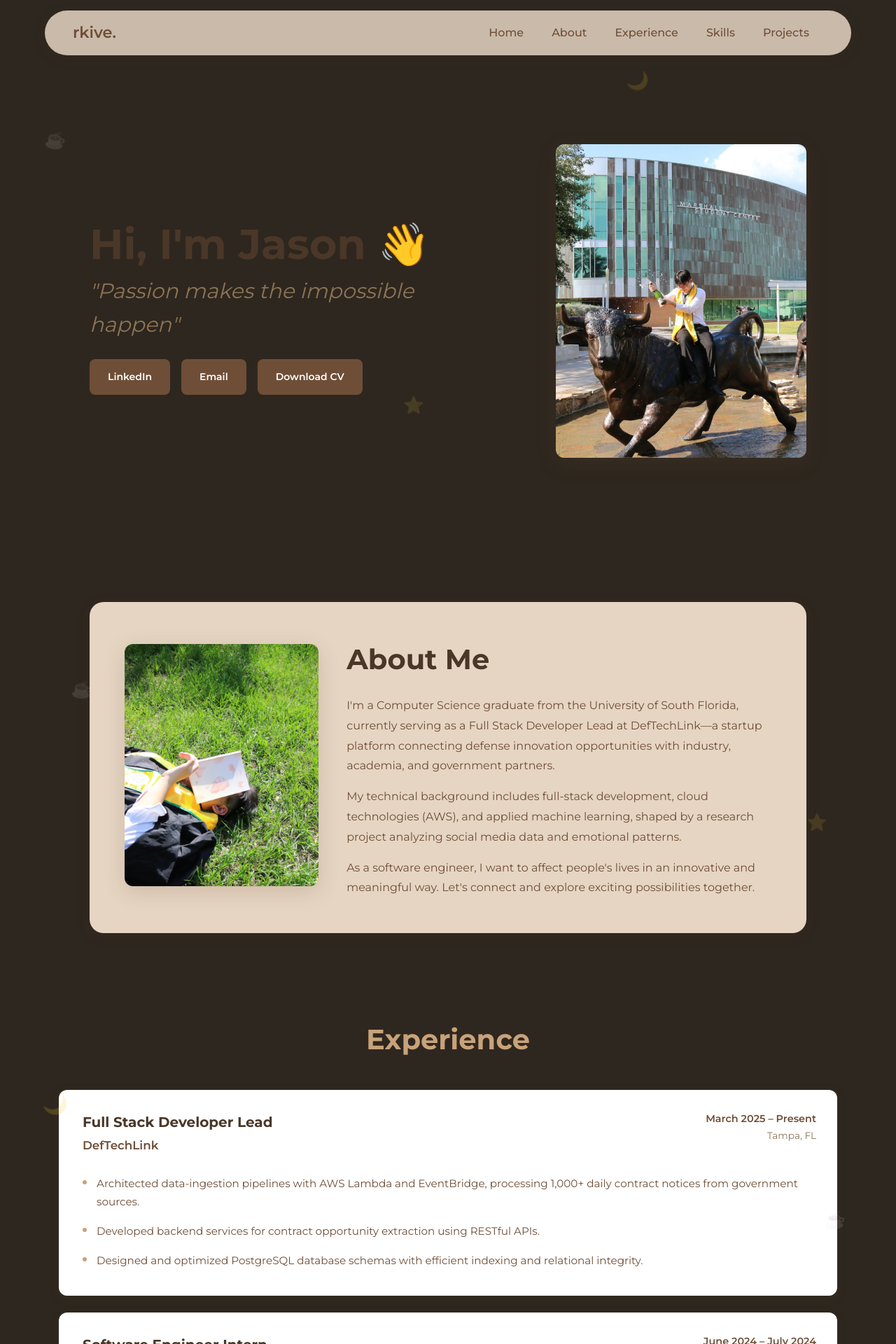
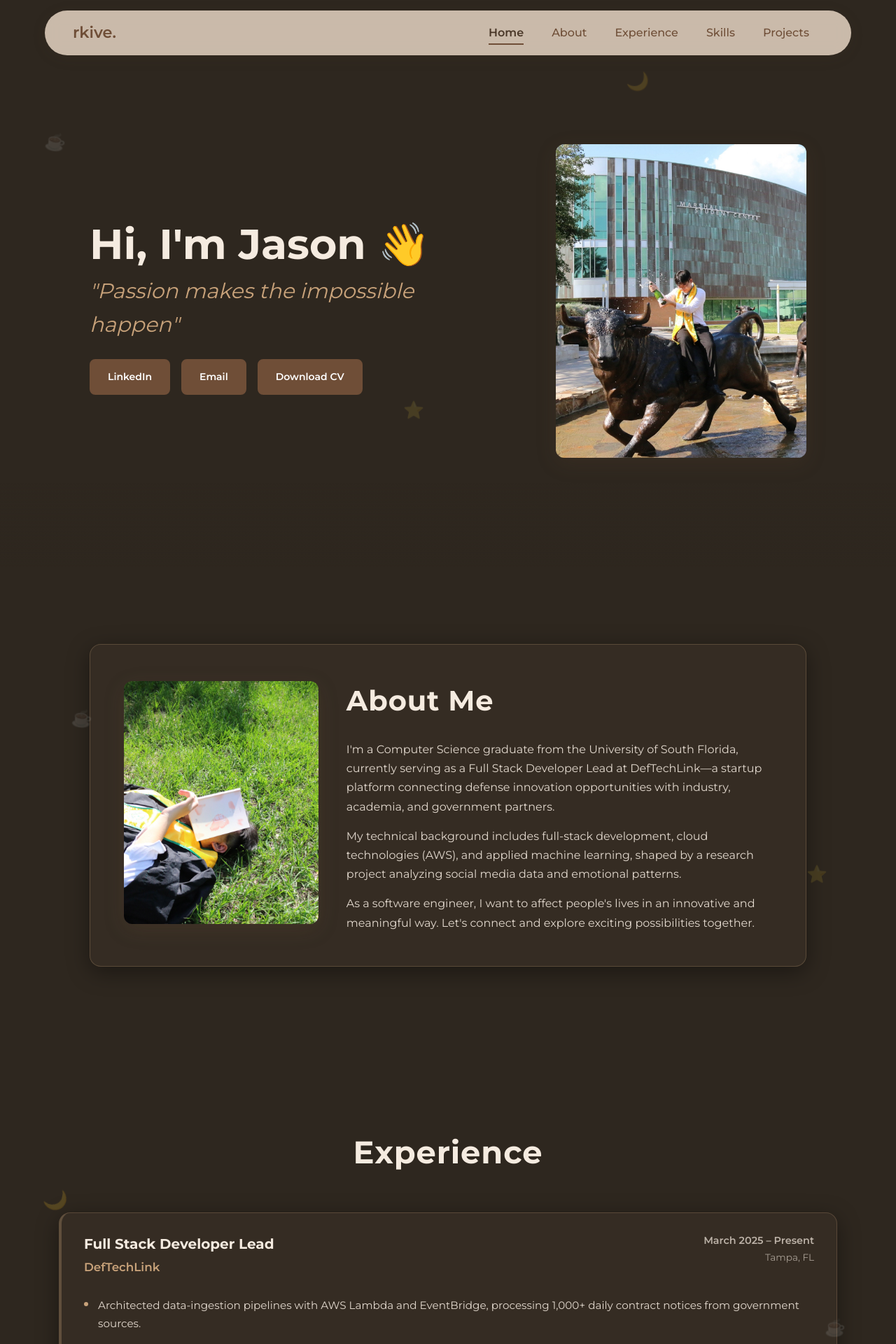
Before and after one commit to jaguan2/personal-portfolio, a React (Vite) app: page / in a window 1280 px wide. Shown: the top 1920 px of the page at 70% size. Built offline with nearby package versions, Linux system fonts and the light colour scheme.

Commit message:
updated visuals and UIUX designs based on chatgpt critiques

```diff
--- a/index.html
+++ b/index.html
@@ -2,10 +2,30 @@
 <html lang="en">
   <head>
     <meta charset="UTF-8" />
-    <link rel="icon" type="image/png" href="/src/assets/logo.png" />
+    <link rel="icon" type="image/png" href="/logo.png" />
     <meta name="viewport" content="width=device-width, initial-scale=1.0" />
+
+    <!-- SEO Meta Tags -->
+    <meta name="description" content="Jason Guan - Full Stack Developer building data pipelines and product experiences. View my portfolio, projects, and experience." />
+    <meta name="keywords" content="Jason Guan, Full Stack Developer, Software Engineer, React, AWS, Python, Portfolio" />
+    <meta name="author" content="Jason Guan" />
+
+    <!-- Open Graph / Social Media -->
+    <meta property="og:type" content="website" />
+    <meta property="og:title" content="Jason Guan | Full Stack Developer" />
+    <meta property="og:description" content="Full Stack Developer building data pipelines and product experiences. View my portfolio, projects, and experience." />
+    <meta property="og:image" content="/logo.png" />
+
+    <!-- Twitter Card -->
+    <meta name="twitter:card" content="summary" />
+    <meta name="twitter:title" content="Jason Guan | Full Stack Developer" />
+    <meta name="twitter:description" content="Full Stack Developer building data pipelines and product experiences." />
+
+    <!-- Theme Color -->
+    <meta name="theme-color" content="#2E271F" />
+
     <link href="https://fonts.googleapis.com/css2?family=Montserrat:wght@300;400;500;600;700&display=swap" rel="stylesheet">
-    <title>Jason | Portfolio</title>
+    <title>Jason Guan | Full Stack Developer</title>
   </head>
   <body>
     <div id="root"></div>
--- a/src/App.css
+++ b/src/App.css
@@ -103,3 +103,28 @@ html {
     opacity: 0.2;
   }
 }
+
+/* Scroll reveal animations */
+.reveal {
+  opacity: 0;
+  transform: translateY(30px);
+  transition: opacity 0.6s ease-out, transform 0.6s ease-out;
+}
+
+.reveal.visible {
+  opacity: 1;
+  transform: translateY(0);
+}
+
+/* Focus states for accessibility */
+a:focus-visible,
+button:focus-visible {
+  outline: 2px solid #c8a27a;
+  outline-offset: 2px;
+}
+
+/* Selection styling */
+::selection {
+  background: rgba(200, 162, 122, 0.3);
+  color: #f5ebe0;
+}
--- a/src/App.jsx
+++ b/src/App.jsx
@@ -1,3 +1,4 @@
+import Navbar from './components/Navbar'
 import Header from './components/Header'
 import About from './components/About'
 import Experience from './components/Experience'
@@ -9,6 +10,7 @@ import './App.css'
 function App() {
   return (
     <>
+      <Navbar />
       <Header />
       <About />
       <Experience />
--- a/src/components/About.css
+++ b/src/components/About.css
@@ -1,5 +1,5 @@
 #about {
-  padding: 50px 0;
+  padding: 100px 0 120px;
   color: #f5ebe0;
   position: relative;
   overflow: hidden;
@@ -23,10 +23,11 @@
 }
 
 .about-box {
-  background: #e6d5c3;
-  border-radius: 20px;
-  padding: 50px;
-  box-shadow: 0 4px 20px rgba(111, 78, 55, 0.1);
+  background: rgba(60, 50, 40, 0.5);
+  border: 1px solid rgba(200, 162, 122, 0.25);
+  border-radius: 16px;
+  padding: 48px;
+  box-shadow: 0 8px 32px rgba(0, 0, 0, 0.4);
 }
 
 .row {
@@ -60,17 +61,19 @@
 }
 
 .about-col-2 h1 {
-  margin-bottom: 20px;
-  color: #4a3728;
+  margin-bottom: 24px;
+  color: #f5ebe0;
   font-size: 2.5rem;
   font-weight: 700;
+  letter-spacing: 0.02em;
 }
 
 .about-col-2 p {
-  line-height: 1.8;
-  color: #6f4e37;
+  line-height: 1.7;
+  color: rgba(245, 235, 224, 0.9);
   margin-bottom: 15px;
   font-size: 1rem;
+  max-width: 65ch;
 }
 
 .about-col-2 p:last-child {
--- a/src/components/Experience.css
+++ b/src/components/Experience.css
@@ -1,5 +1,5 @@
 #experience {
-  padding: 60px 5% 80px;
+  padding: 100px 5% 120px;
   color: #f5ebe0;
   position: relative;
   overflow: hidden;
@@ -27,10 +27,11 @@
 
 #experience h1 {
   text-align: center;
-  margin-bottom: 40px;
-  color: #c8a27a;
-  font-size: 2.5rem;
+  margin-bottom: 50px;
+  color: #f5ebe0;
+  font-size: 2.8rem;
   font-weight: 700;
+  letter-spacing: 0.02em;
 }
 
 #experience .container {
@@ -42,21 +43,22 @@
 .experience-timeline {
   display: flex;
   flex-direction: column;
-  gap: 24px;
+  gap: 20px;
 }
 
 .experience-card {
-  background: #fff;
-  border-radius: 12px;
-  padding: 30px;
-  box-shadow: 0 4px 15px rgba(111, 78, 55, 0.1);
+  background: rgba(60, 50, 40, 0.5);
+  border: 1px solid rgba(200, 162, 122, 0.25);
+  border-radius: 16px;
+  padding: 28px 32px;
+  box-shadow: 0 8px 32px rgba(0, 0, 0, 0.4);
   transition: transform 0.3s ease, box-shadow 0.3s ease;
-  border-left: 4px solid transparent;
+  border-left: 4px solid rgba(200, 162, 122, 0.3);
 }
 
 .experience-card:hover {
-  transform: translateY(-5px);
-  box-shadow: 0 12px 30px rgba(111, 78, 55, 0.18);
+  transform: translateY(-4px);
+  box-shadow: 0 12px 40px rgba(0, 0, 0, 0.5);
   border-left-color: #c8a27a;
 }
 
@@ -69,7 +71,7 @@
 }
 
 .experience-header h3 {
-  color: #4a3728;
+  color: #f5ebe0;
   font-size: 1.25rem;
   font-weight: 700;
   margin-bottom: 4px;
@@ -77,11 +79,11 @@
 }
 
 .experience-card:hover .experience-header h3 {
-  color: #6f4e37;
+  color: #c8a27a;
 }
 
 .company {
-  color: #6f4e37;
+  color: #c8a27a;
   font-size: 1.05rem;
   font-weight: 600;
   transition: color 0.3s ease;
@@ -98,14 +100,14 @@
 
 .period {
   display: block;
-  color: #6f4e37;
+  color: rgba(245, 235, 224, 0.7);
   font-size: 0.9rem;
   font-weight: 600;
 }
 
 .location {
   display: block;
-  color: #8b7355;
+  color: rgba(245, 235, 224, 0.6);
   font-size: 0.85rem;
   margin-top: 2px;
 }
@@ -117,7 +119,7 @@
 }
 
 .experience-details li {
-  color: #6f4e37;
+  color: rgba(245, 235, 224, 0.9);
   font-size: 0.95rem;
   line-height: 1.7;
   padding: 8px 0;
--- a/src/components/Header.css
+++ b/src/components/Header.css
@@ -3,6 +3,19 @@
   min-height: 100vh;
   position: relative;
   overflow: hidden;
+  padding-bottom: 60px;
+}
+
+/* Subtle gradient transition to next section */
+#header::after {
+  content: '';
+  position: absolute;
+  bottom: 0;
+  left: 0;
+  right: 0;
+  height: 120px;
+  background: linear-gradient(to bottom, transparent, rgba(46, 39, 31, 0.5));
+  pointer-events: none;
 }
 
 /* Header-specific floating element positions */
@@ -59,81 +72,6 @@
   animation-name: twinkle;
 }
 
-.navbar {
-  position: fixed;
-  top: 15px;
-  left: 0;
-  right: 0;
-  z-index: 100;
-  padding: 0 5%;
-}
-
-nav {
-  background: rgba(230, 213, 195, 0.85);
-  backdrop-filter: blur(10px);
-  -webkit-backdrop-filter: blur(10px);
-  padding: 14px 40px;
-  border-radius: 50px;
-  box-shadow: 0 4px 20px rgba(74, 55, 40, 0.12);
-  max-width: 1200px;
-  margin: 0 auto;
-  display: flex;
-  align-items: center;
-  justify-content: space-between;
-}
-
-.logo {
-  color: #6f4e37;
-  font-size: 1.4rem;
-  font-weight: 600;
-  text-decoration: none;
-  transition: opacity 0.3s ease;
-}
-
-.logo:hover {
-  opacity: 0.7;
-}
-
-nav ul {
-  display: flex;
-  list-style: none;
-  margin: 0;
-  padding: 0;
-}
-
-nav ul li {
-  margin: 0 20px;
-}
-
-nav ul li a {
-  color: #6f4e37;
-  text-decoration: none;
-  font-size: 16px;
-  font-weight: 500;
-  position: relative;
-  padding: 8px 0;
-  transition: opacity 0.3s ease;
-}
-
-nav ul li a::after {
-  content: '';
-  width: 0%;
-  height: 2px;
-  background: #c8a27a;
-  position: absolute;
-  left: 0;
-  bottom: 0;
-  transition: width 0.3s ease;
-}
-
-nav ul li a:hover {
-  opacity: 0.8;
-}
-
-nav ul li a:hover::after {
-  width: 100%;
-}
-
 .container {
   padding: 150px 10% 40px;
 }
@@ -149,7 +87,7 @@ nav ul li a:hover::after {
 .header-text {
   font-size: 30px;
   flex-basis: 50%;
-  color: #6f4e37;
+  color: #f5ebe0;
   animation: fadeInUp 0.8s ease-out;
 }
 
@@ -178,13 +116,13 @@ nav ul li a:hover::after {
 .header-text h1 {
   font-size: 60px;
   margin-top: 20px;
-  color: #4a3728;
+  color: #f5ebe0;
   font-weight: 700;
   line-height: 1.1;
 }
 
 .header-text p {
-  color: #8b7355;
+  color: #c8a27a;
   font-style: italic;
   margin-top: 10px;
 }
@@ -238,7 +176,7 @@ nav ul li a:hover::after {
 
 .button:hover {
   background: transparent;
-  color: #6f4e37;
+  color: #f5ebe0;
   transform: translateY(-3px);
   box-shadow: 0 4px 15px rgba(111, 78, 55, 0.2);
 }
@@ -267,8 +205,4 @@ nav ul li a:hover::after {
     justify-content: center;
     flex-wrap: wrap;
   }
-
-  nav ul li {
-    margin: 0 10px;
-  }
 }
--- a/src/components/Header.jsx
+++ b/src/components/Header.jsx
@@ -11,18 +11,6 @@ function Header() {
         <span className="float-icon">⭐</span>
         <span className="float-icon">☕</span>
         <span className="float-icon">⭐</span>
-      </div>
-      <div className="navbar">
-        <nav>
-          <a href="#" className="logo">rkive.</a>
-          <ul>
-            <li><a href="#header">Home</a></li>
-            <li><a href="#about">About</a></li>
-            <li><a href="#experience">Experience</a></li>
-            <li><a href="#skills">Skills</a></li>
-            <li><a href="#projects">Projects</a></li>
-          </ul>
-        </nav>
       </div>
       <div className="container">
         <div className="header-content">
--- /dev/null
+++ b/src/components/Navbar.css
@@ -0,0 +1,108 @@
+.navbar {
+  position: fixed;
+  top: 15px;
+  left: 0;
+  right: 0;
+  z-index: 100;
+  padding: 0 5%;
+}
+
+nav {
+  background: rgba(230, 213, 195, 0.85);
+  backdrop-filter: blur(10px);
+  -webkit-backdrop-filter: blur(10px);
+  padding: 14px 40px;
+  border-radius: 50px;
+  box-shadow: 0 4px 20px rgba(74, 55, 40, 0.12);
+  max-width: 1200px;
+  margin: 0 auto;
+  display: flex;
+  align-items: center;
+  justify-content: space-between;
+}
+
+.logo {
+  color: #6f4e37;
+  font-size: 1.4rem;
+  font-weight: 600;
+  text-decoration: none;
+  transition: opacity 0.3s ease;
+}
+
+.logo:hover {
+  opacity: 0.7;
+}
+
+nav ul {
+  display: flex;
+  list-style: none;
+  margin: 0;
+  padding: 0;
+}
+
+nav ul li {
+  margin: 0 20px;
+}
+
+nav ul li a {
+  color: #6f4e37;
+  text-decoration: none;
+  font-size: 16px;
+  font-weight: 500;
+  position: relative;
+  padding: 8px 0;
+  transition: opacity 0.3s ease;
+}
+
+nav ul li a::after {
+  content: '';
+  width: 0%;
+  height: 2px;
+  background: #c8a27a;
+  position: absolute;
+  left: 0;
+  bottom: 0;
+  transition: width 0.3s ease;
+}
+
+nav ul li a:hover {
+  opacity: 0.8;
+}
+
+nav ul li a:hover::after {
+  width: 100%;
+}
+
+nav ul li a.active {
+  color: #4a3728;
+  font-weight: 600;
+}
+
+nav ul li a.active::after {
+  width: 100%;
+  background: #6f4e37;
+}
+
+@media (max-width: 768px) {
+  nav ul li {
+    margin: 0 10px;
+  }
+
+  nav ul li a {
+    font-size: 14px;
+  }
+
+  nav {
+    padding: 12px 20px;
+  }
+}
+
+@media (max-width: 600px) {
+  nav ul {
+    display: none;
+  }
+
+  nav {
+    justify-content: center;
+  }
+}
--- /dev/null
+++ b/src/components/Navbar.jsx
@@ -0,0 +1,49 @@
+import { useState, useEffect } from 'react'
+import './Navbar.css'
+
+function Navbar() {
+  const [activeSection, setActiveSection] = useState('header')
+
+  useEffect(() => {
+    const sections = ['header', 'about', 'experience', 'skills', 'projects']
+
+    const handleScroll = () => {
+      const scrollPosition = window.scrollY + 100
+
+      for (const sectionId of sections) {
+        const section = document.getElementById(sectionId)
+        if (section) {
+          const offsetTop = section.offsetTop
+          const offsetHeight = section.offsetHeight
+
+          if (scrollPosition >= offsetTop && scrollPosition < offsetTop + offsetHeight) {
+            setActiveSection(sectionId)
+            break
+          }
+        }
+      }
+    }
+
+    window.addEventListener('scroll', handleScroll)
+    handleScroll()
+
+    return () => window.removeEventListener('scroll', handleScroll)
+  }, [])
+
+  return (
+    <div className="navbar">
+      <nav>
+        <a href="#header" className="logo">rkive.</a>
+        <ul>
+          <li><a href="#header" className={activeSection === 'header' ? 'active' : ''}>Home</a></li>
+          <li><a href="#about" className={activeSection === 'about' ? 'active' : ''}>About</a></li>
+          <li><a href="#experience" className={activeSection === 'experience' ? 'active' : ''}>Experience</a></li>
+          <li><a href="#skills" className={activeSection === 'skills' ? 'active' : ''}>Skills</a></li>
+          <li><a href="#projects" className={activeSection === 'projects' ? 'active' : ''}>Projects</a></li>
+        </ul>
+      </nav>
+    </div>
+  )
+}
+
+export default Navbar
```
Also changed, not shown: src/components/Projects.css (+17 -14 lines), src/components/Skills.css (+20 -17 lines), public/logo.png (added).
